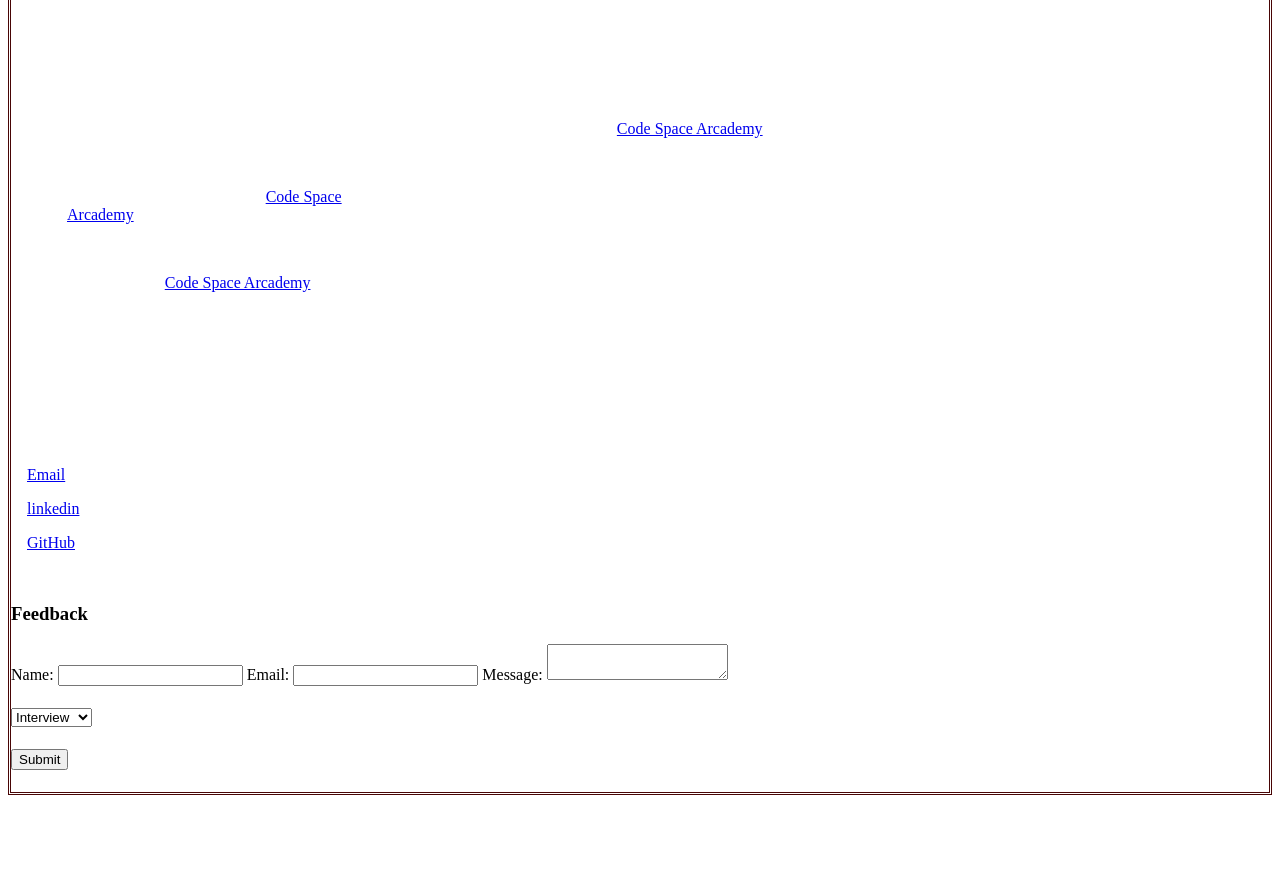
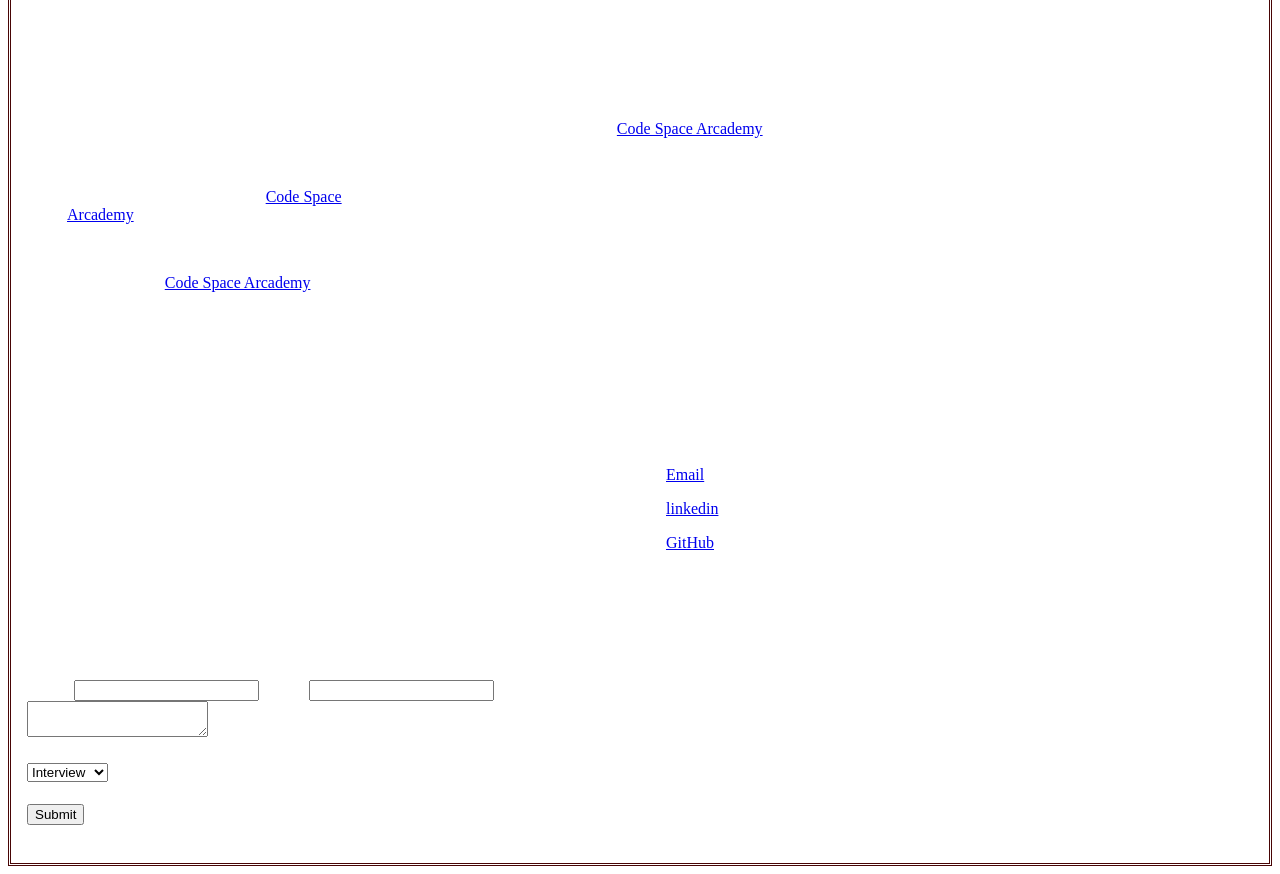
Before and after one commit to LentsweLetlotloMokotedi/LENMOK977_BCL2302_Benjamin_LentsweLetlotloMokotedi_ITW9, a plain HTML site: page index.html in a window 1280 px wide. Shown: the part 575-1449 px from the top of the page. Before the commit the page ends 1378 px from the top, so only its background shows below. Drawn offline with Linux system fonts and the light colour scheme.

Commit message:
Positioning my grid items.
To style the position of my grid items

```diff
--- a/src/css/stylesheet.css
+++ b/src/css/stylesheet.css
@@ -81,3 +81,15 @@
     color: #ffffff;
     padding: 1rem;
 }
+/*to position my grid items*/
+.parent2{
+    display: grid;
+    grid-template-columns: 1fr 1fr;
+    gap: 20px;
+}
+
+form{
+
+    color: #ffffff;
+    padding: 1rem;
+}
```
